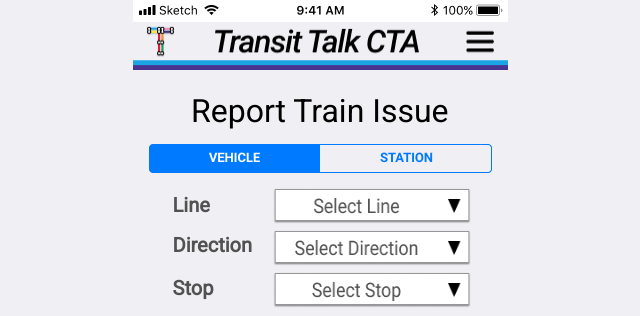
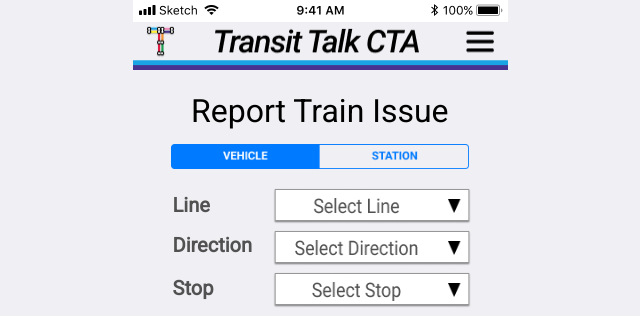
Before and after one commit to andreanthony/andreanthony.github.io, a Jekyll site: the page train-issue.html, which Jekyll copies as it is, in a window 1280 px wide. Shown: the top 316 px of the page, without its empty margins (320-960 px from the left). Built offline with Jekyll 4.4.1, drawn with Linux system fonts in a browser that asks for light colours.

Commit message:
Update train-issue.html

```diff
--- a/train-issue.html
+++ b/train-issue.html
@@ -15,8 +15,7 @@
  <div id="bar" style="line-height: 20px;"><img src="/Black.png" alt="bar" /></div>
  <div id="header"><img style="height: 50px; width: 375px;" src="/header.png" alt="header" /></div>
  <div id="report-train-issue">Report Train Issue</div>
- <div id="button-switch"><img src="/2-button-switch.png" alt="button-switch" /></div>
- <div id="divider"></div>
+ <div id="button-switch"><img src="/2-button-switch.png" alt="button-switch" style="width: 298px;"/></div>
  <div id="line">Line</div>
  <div id="direction">Direction</div>
  <div id="dropdown"><img src="/dropdown.png" alt="dropdown" style="width: 198px; height: 36px;"/></div>
```
